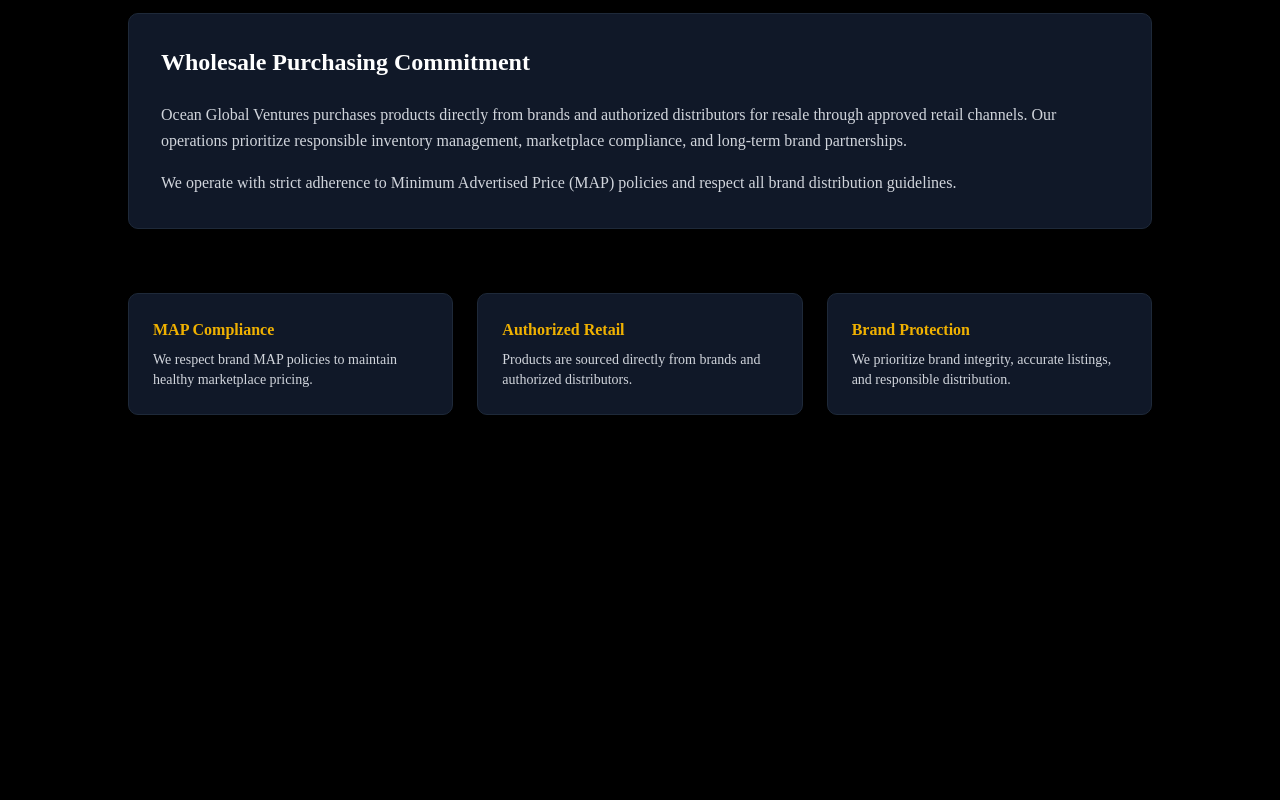
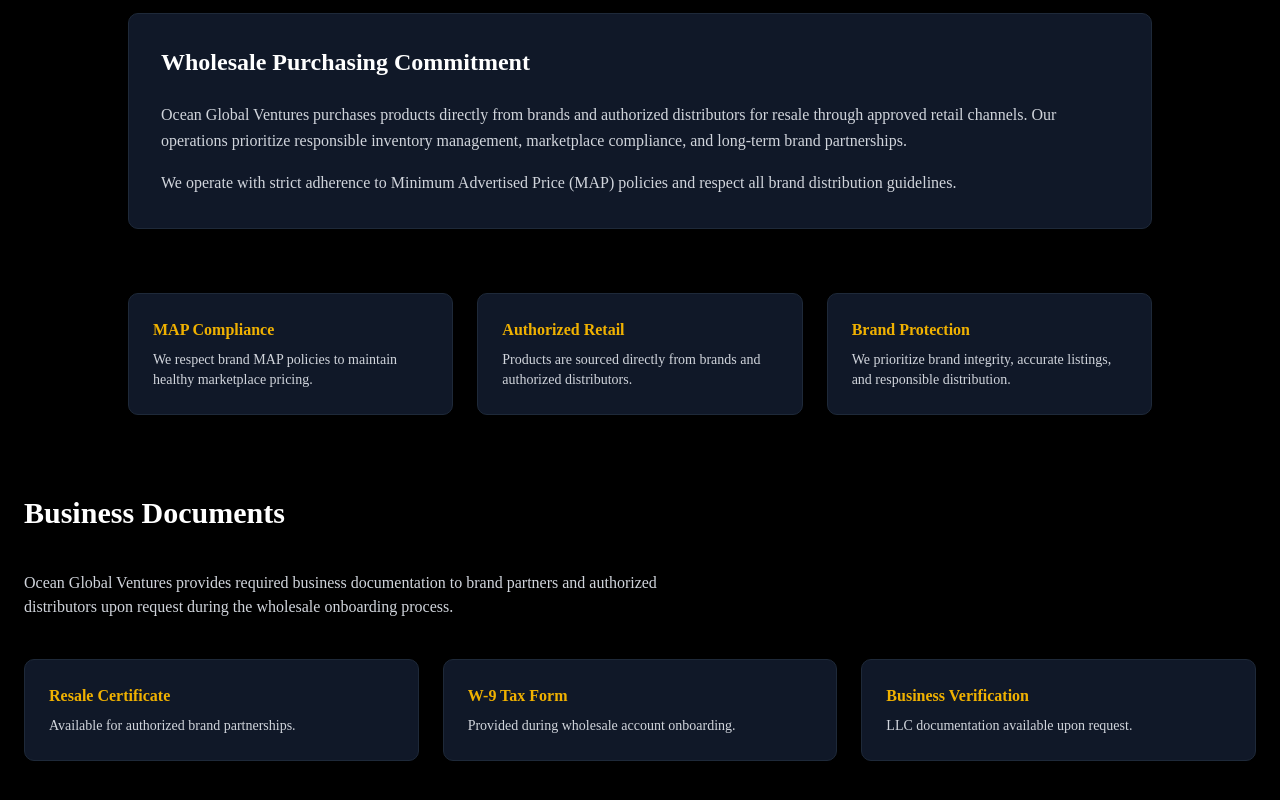
Before and after one commit to oceanasrat/oceanglobalventures-site, a Next.js app: page /verification in a window 1280 px wide. Shown: the part 640-1440 px from the top of the page. Before the commit the page ends 1151 px from the top, so only its background shows below. Built offline with nearby package versions, Linux system fonts and the light colour scheme.

Commit message:
added retail showcase

```diff
--- /dev/null
+++ b/src/app/retail/page.tsx
@@ -0,0 +1,35 @@
+export default function Retail() {
+  return (
+
+    <main className="min-h-screen bg-black text-white py-24">
+
+      <div className="max-w-6xl mx-auto px-6">
+
+        <h1 className="text-4xl font-semibold mb-6">
+          Retail Marketplace Showcase
+        </h1>
+
+        <p className="text-gray-300 mb-12 max-w-2xl">
+          Ocean Global Ventures maintains professional product
+          representation across ecommerce platforms. The retail
+          storefront below demonstrates how brand partners’
+          products are presented within our online retail
+          environment.
+        </p>
+
+        <div className="border border-gray-800 rounded-lg overflow-hidden">
+
+          <iframe
+            src="https://modern-ecommerce-9ib6.vercel.app"
+            className="w-full"
+            style={{height:"800px"}}
+          />
+
+        </div>
+
+      </div>
+
+    </main>
+
+  )
+}
--- a/src/app/verification/page.tsx
+++ b/src/app/verification/page.tsx
@@ -117,7 +117,52 @@
         </div>
 
       </div>
+     {/* BUSINESS DOCUMENTS */}
 
-    </main>
+     <section className="mt-20">
+
+     <h2 className="text-3xl font-semibold mb-10">
+     Business Documents
+     </h2>
+
+     <p className="text-gray-300 mb-10 max-w-2xl">
+     Ocean Global Ventures provides required business documentation
+     to brand partners and authorized distributors upon request
+     during the wholesale onboarding process.
+     </p>
+
+     <div className="grid md:grid-cols-3 gap-6">
+
+     <div className="bg-gray-900 border border-gray-800 p-6 rounded-lg">
+     <h3 className="text-yellow-500 font-semibold mb-2">
+     Resale Certificate
+     </h3>
+     <p className="text-sm text-gray-300">
+     Available for authorized brand partnerships.
+     </p>
+     </div>
+
+     <div className="bg-gray-900 border border-gray-800 p-6 rounded-lg">
+     <h3 className="text-yellow-500 font-semibold mb-2">
+     W-9 Tax Form
+     </h3>
+     <p className="text-sm text-gray-300">
+     Provided during wholesale account onboarding.
+     </p>
+     </div>
+
+     <div className="bg-gray-900 border border-gray-800 p-6 rounded-lg">
+     <h3 className="text-yellow-500 font-semibold mb-2">
+     Business Verification
+     </h3>
+     <p className="text-sm text-gray-300">
+LLC documentation available upon request.
+     </p>
+     </div>
+
+     </div>
+
+     </section>
+     </main>
   )
 }
--- a/src/components/Navbar.tsx
+++ b/src/components/Navbar.tsx
@@ -16,7 +16,7 @@
           <Link href="/services">Services</Link>
           <Link href="/partners">Brand Partners</Link>
           <Link href="/contact">Contact</Link>
-
+          <Link href="/retail">Retail</Link>
         </div>
 
       </div>
```
